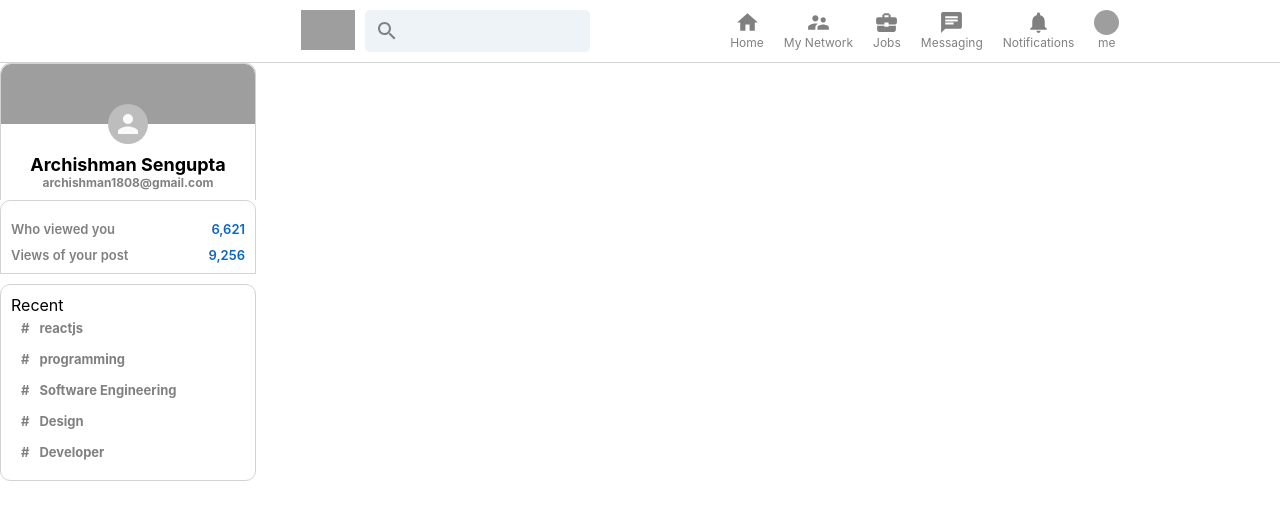
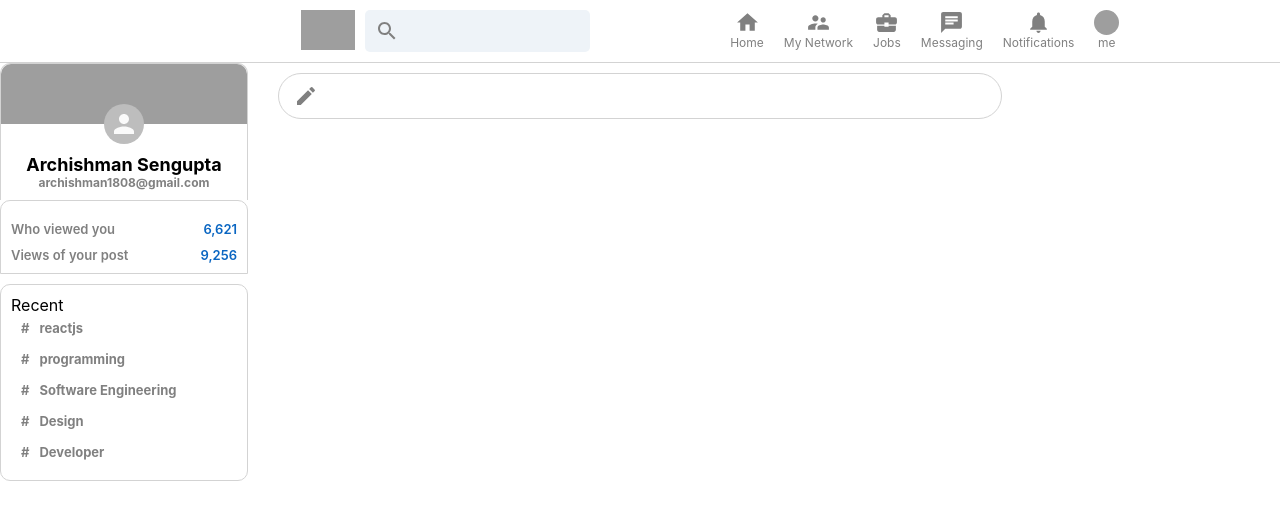
Before and after one commit to ArchishmanSengupta/LinkedIn-clone, a React (Create React App) app: page / in a window 1280 px wide. Shown: the top 520 px of the page. Built offline with nearby package versions, Linux system fonts and the light colour scheme; grey boxes are pictures that could not be loaded.

Commit message:
feed section made

```diff
--- a/src/App.js
+++ b/src/App.js
@@ -2,6 +2,7 @@
 import './App.css';
 import Header from "./Header";
 import Sidebar from './Sidebar';
+import Feed from './Feed'
 
 function App() {
   return (
@@ -10,7 +11,7 @@
       <Header/>
       <div className="app__body">
         <Sidebar/>
-        {/*Sidbar*/}
+        <Feed />
         {/*Feed*/}
         {/*Widgets*/}
 
--- /dev/null
+++ b/src/Feed.css
@@ -0,0 +1,34 @@
+.feed{
+    flex:0.6;
+    margin: 0 20px;
+}
+.feed__inputcontainer{
+
+    background-color: white;
+    padding: 10px;
+    padding-bottom: 20px;
+    border-radius: 10px;
+    margin-bottom: 20px;
+}
+.feed__input{
+    border: 1px solid lightgray;
+    border-radius: 30px;
+    display: flex;
+    padding: 10px;
+    color: gray;
+    padding-left: 15px;
+}
+.feed__input > form{
+    display: flex;
+    width: 100%;
+}
+.feed__input >form >input{
+    border: none;
+    flex:1;
+    margin-left: 10px;
+    outline-width: 0;
+    font-weight: 600;
+}
+.feed__input > form > button{
+    display: none;
+}
--- /dev/null
+++ b/src/Feed.js
@@ -0,0 +1,23 @@
+import React from 'react'
+import './Feed.css'
+import CreateIcon from "@material-ui/icons/Create"
+function Feed() {
+    return (
+        <div className='feed'>
+            <div className="feed__inputcontainer">
+                <div className="feed__input">
+                    <CreateIcon />
+                    <form>
+                        <input type="text"/>
+                        <button type='submit'>Send</button>
+                    </form>
+
+                </div>
+
+            </div>
+
+        </div>
+    )
+}
+
+export default Feed
```
